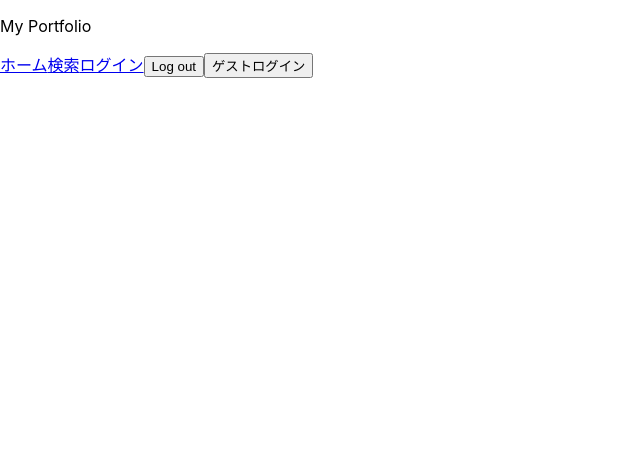
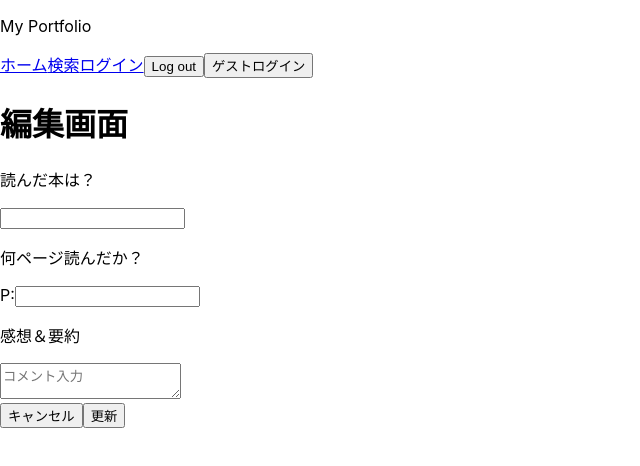
Before and after one commit to kotaro-lab457/ReadOut, a React (Create React App) app: page /edit in a window 1280 px wide. Shown: the top 466 px of the page, without its empty margins (0-640 px from the left). Built offline with nearby package versions, Linux system fonts and the light colour scheme; no server answers.

Commit message:
編集機能　途中... #13

```diff
--- a/src/App.tsx
+++ b/src/App.tsx
@@ -5,6 +5,7 @@ import Login from "./pages/Login";
 import Room from "./pages/Room";
 import Home from "./pages/Home";
 import BooksSearch from "./pages/BooksSearch";
+import Editing from "./pages/Editing";
 
 import Header from "./component/Header";
 
@@ -25,6 +26,7 @@ const App: React.FC = () => {
               <Route exact path="/books" component={BooksSearch} />
               <Route exact path="/" component={Room} />
               <Route exact path="/home" component={Home} />
+              <Route exact path="/edit" component={Editing} />
             </AuthService>
           </Switch>
         </main>
--- a/src/pages/Editing.tsx
+++ b/src/pages/Editing.tsx
@@ -1,12 +1,53 @@
-import React from "react";
+import React, { useState, useEffect } from "react";
+
+import firebase from "../config/Firebase";
 
 const Editing: React.FC = () => {
+  const [title, setTitle] = useState<string>("");
+  const [comment, setComment] = useState<string>("");
+  const [page, setPage] = useState<string>("");
+  const FS = firebase.firestore().collection("text");
+
+  // useEffect(() => {
+  //     FS.orderBy("date", "desc").onSnapshot((snapshot) => {
+  //       const homes: any = snapshot.docs.map((doc) => {
+  //         // ドキュメント取得
+  //         return doc.data();
+  //       });
+  //       setHomeText(homes);
+  //     });
+  //   }
+  // }, []);
+
   return (
     <>
       <h1>編集画面</h1>
-      <input name="title" />
-      <input name="page" />
-      <input name="comment" />
+      <div>
+        <p>読んだ本は？</p>
+        <input
+          id="add"
+          type="text"
+          value={title}
+          onChange={(e) => setTitle(e.target.value)}
+        />
+        <p>何ページ読んだか？</p>
+        <label>
+          P:
+          <input
+            id="add"
+            type="text"
+            value={page}
+            onChange={(e) => setPage(e.target.value)}
+          />
+        </label>
+        <p>感想＆要約</p>
+        <textarea
+          id="add"
+          placeholder="コメント入力"
+          value={comment}
+          onChange={(e) => setComment(e.target.value)}
+        />
+      </div>
       <button>キャンセル</button>
       <button>更新</button>
     </>
--- a/src/pages/Home.tsx
+++ b/src/pages/Home.tsx
@@ -13,19 +13,16 @@ const Home: React.FC = () => {
   const user = useContext(AuthContext);
   const userName = firebase.auth().currentUser;
 
+  const FS = firebase.firestore().collection("text");
   useEffect(() => {
     if (user) {
-      firebase
-        .firestore()
-        .collection("comments")
-        .orderBy("date", "desc")
-        .onSnapshot((snapshot) => {
-          const homes: any = snapshot.docs.map((doc) => {
-            // ドキュメント取得
-            return doc.data();
-          });
-          setHomeText(homes);
+      FS.orderBy("date", "desc").onSnapshot((snapshot) => {
+        const homes: any = snapshot.docs.map((doc) => {
+          // ドキュメント取得
+          return doc.data();
         });
+        setHomeText(homes);
+      });
     }
   }, [user]);
 
@@ -52,11 +49,7 @@ const Home: React.FC = () => {
                   <button>編集</button>
                   <button
                     onClick={() => {
-                      firebase
-                        .firestore()
-                        .collection("comments")
-                        .doc(`${list.id}`)
-                        .delete();
+                      FS.doc(`${list.id}`).delete();
                     }}
                   >
                     削除
--- a/src/pages/Room.tsx
+++ b/src/pages/Room.tsx
@@ -6,19 +6,17 @@ import { PostText } from "../module.TS/Post.module";
 const Room: React.FC = () => {
   const [postText, setPostText] = useState<PostText[]>([]);
 
+  const FS = firebase.firestore().collection("text");
+
   useEffect(() => {
-    firebase
-      .firestore()
-      .collection("comments")
-      .orderBy("date", "desc")
-      .onSnapshot((snapshot) => {
-        const posts: any = snapshot.docs.map((doc) => {
-          return doc.data();
-        });
-        setPostText(posts);
+    FS.orderBy("date", "desc").onSnapshot((snapshot) => {
+      const posts: any = snapshot.docs.map((doc) => {
+        return doc.data();
       });
+      setPostText(posts);
+    });
   }, []);
-  console.log("postText", postText);
+
   return (
     <>
       <div>
--- a/src/pages/SetUp.tsx
+++ b/src/pages/SetUp.tsx
@@ -11,10 +11,12 @@ const SetUp: React.FC = () => {
 
   const user = useContext(AuthContext);
 
+  const FS = firebase.firestore().collection("text");
+
   //let currentID = 0;
   const handleComment = (e: React.FormEvent) => {
     e.preventDefault();
-    firebase.firestore().collection("comments").doc(`${count}`).set({
+    FS.doc(`${count}`).set({
       user: user.displayName,
       books: title,
       content: comment,
```
